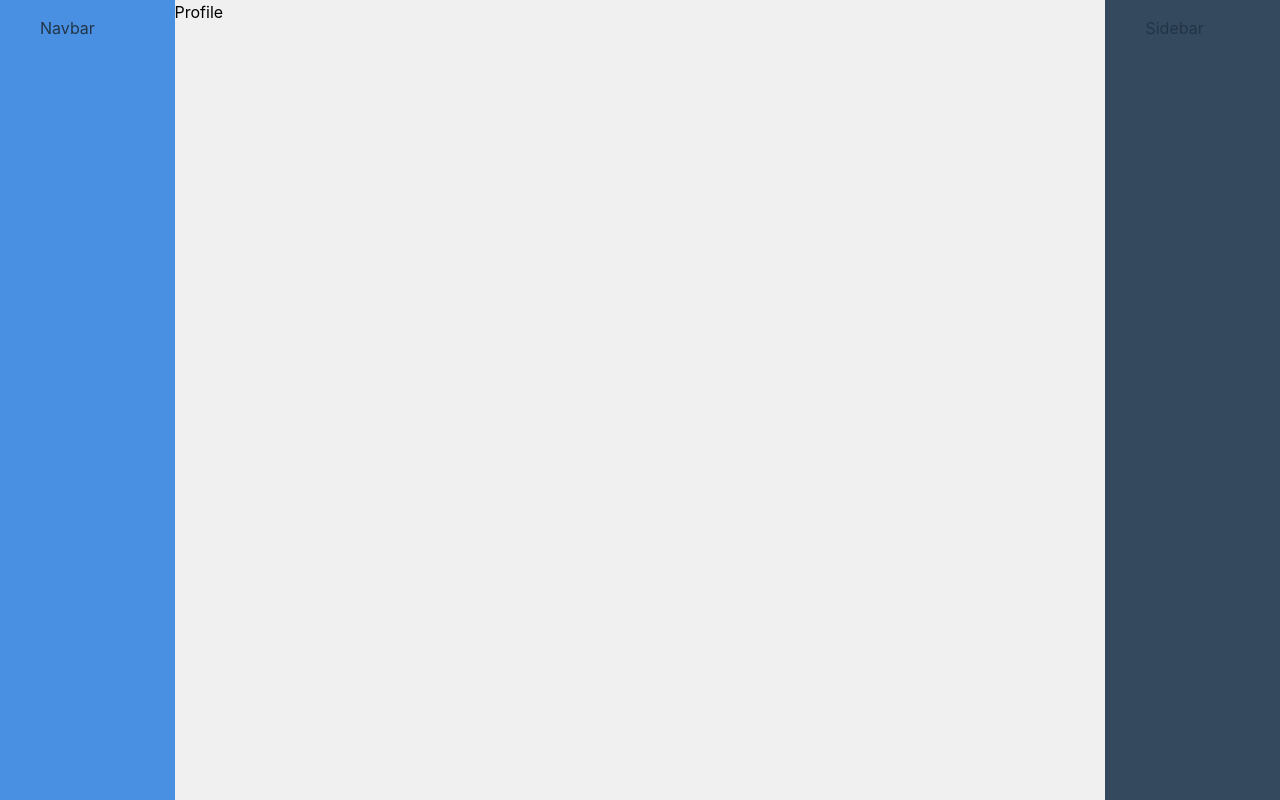
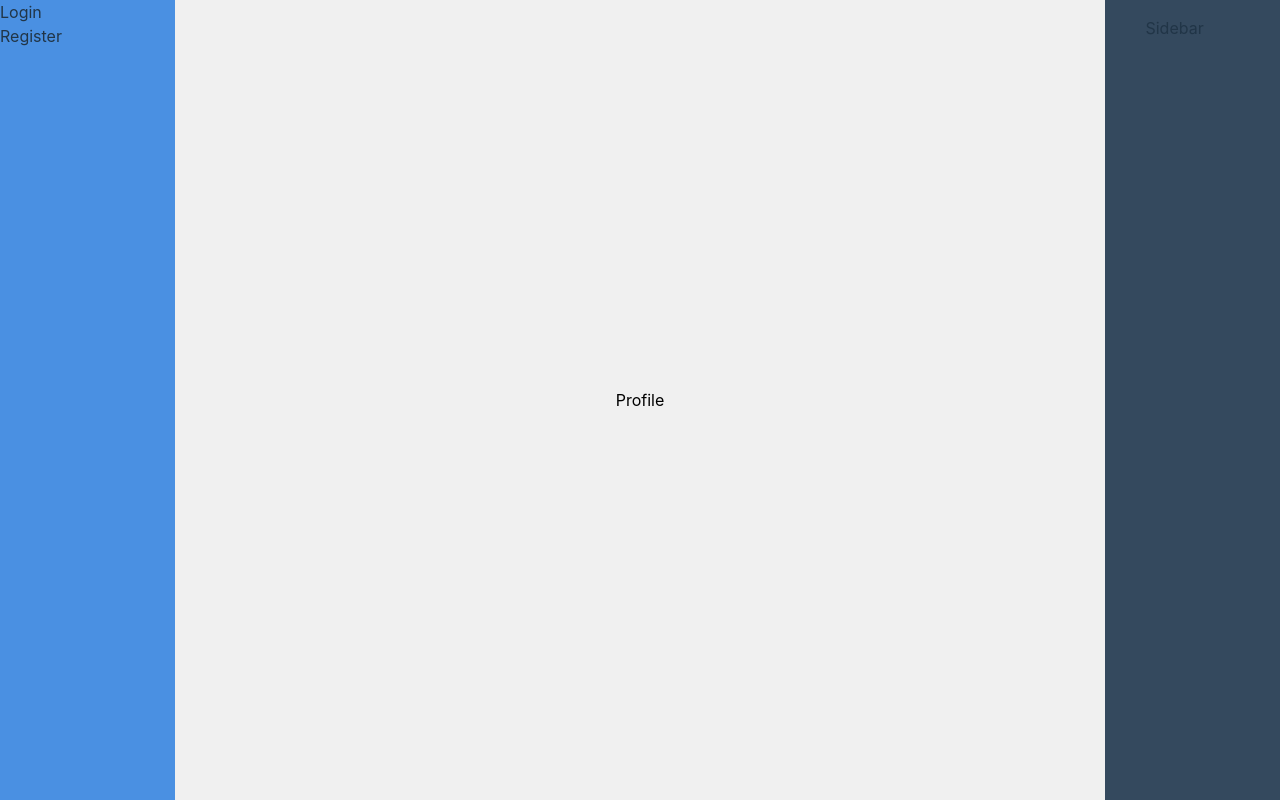
Before and after one commit to 1Crazymoney/frontend-SocialMedia, a React (Vite) app: page /profile in a window 1280 px wide. Built offline with nearby package versions, Linux system fonts and the light colour scheme.

Commit message:
refactor: add paths to navbar

```diff
--- a/src/App.css
+++ b/src/App.css
@@ -15,6 +15,10 @@
   background-color: #f0f0f0;
   color: black;
   height: 80%;
+  display: flex;
+  flex-direction: column;
+  justify-content: center;
+  align-items: center;
 }
 
 .sidebar {
--- a/src/components/Nabvar/Navbar.jsx
+++ b/src/components/Nabvar/Navbar.jsx
@@ -1,9 +1,52 @@
-import React from 'react';
+import React, { useContext } from 'react';
+import { useNavigate } from 'react-router-dom';
+import { Surfer } from '../Surfer/Surfer';
+import { useAuth } from '../../contexts/AuthContext/AuthContext';
 
 export const Navbar = () => {
+	const navigate = useNavigate();
+	const { isLoggedIn, logout, isAdmin } = useAuth();
 	return (
 		<nav className='navbar'>
-			<ul className='navbar-items'>Navbar</ul>
+			{!isLoggedIn ? (
+				<>
+					<Surfer
+						className='nav-item'
+						path='/login'
+						content='Login'
+					/>
+					<Surfer
+						className='nav-item'
+						path='/register'
+						content='Register'
+					/>
+				</>
+			) : (
+				<>
+					<Surfer
+						className='nav-item'
+						path='/profile'
+						content='Profile'
+					/>
+					<Surfer
+						className='nav-item'
+						path='/home'
+						content='Home'
+					/>
+					<div
+						className='logout'
+						onClick={handleLogout}>
+						Logout
+					</div>
+				</>
+			)}
+			{isAdmin && (
+				<Surfer
+					className='nav-item'
+					path='/superadmin'
+					content='SuperAdmin'
+				/>
+			)}
 		</nav>
 	);
 };
--- a/src/components/Surfer/Surfer.jsx
+++ b/src/components/Surfer/Surfer.jsx
@@ -1,8 +1,14 @@
 import React from 'react';
 import { useNavigate } from 'react-router-dom';
 
-export const Surfer = ({ content, path }) => {
+export const Surfer = ({ content, path, className }) => {
 	const navigate = useNavigate();
 
-	return <div onClick={() => navigate(path)}>{content}</div>;
+	return (
+		<div
+			onClick={() => navigate(path)}
+			className={className}>
+			{content}
+		</div>
+	);
 };
```
Also changed, not shown: src/views/Body/Body.css (added).
